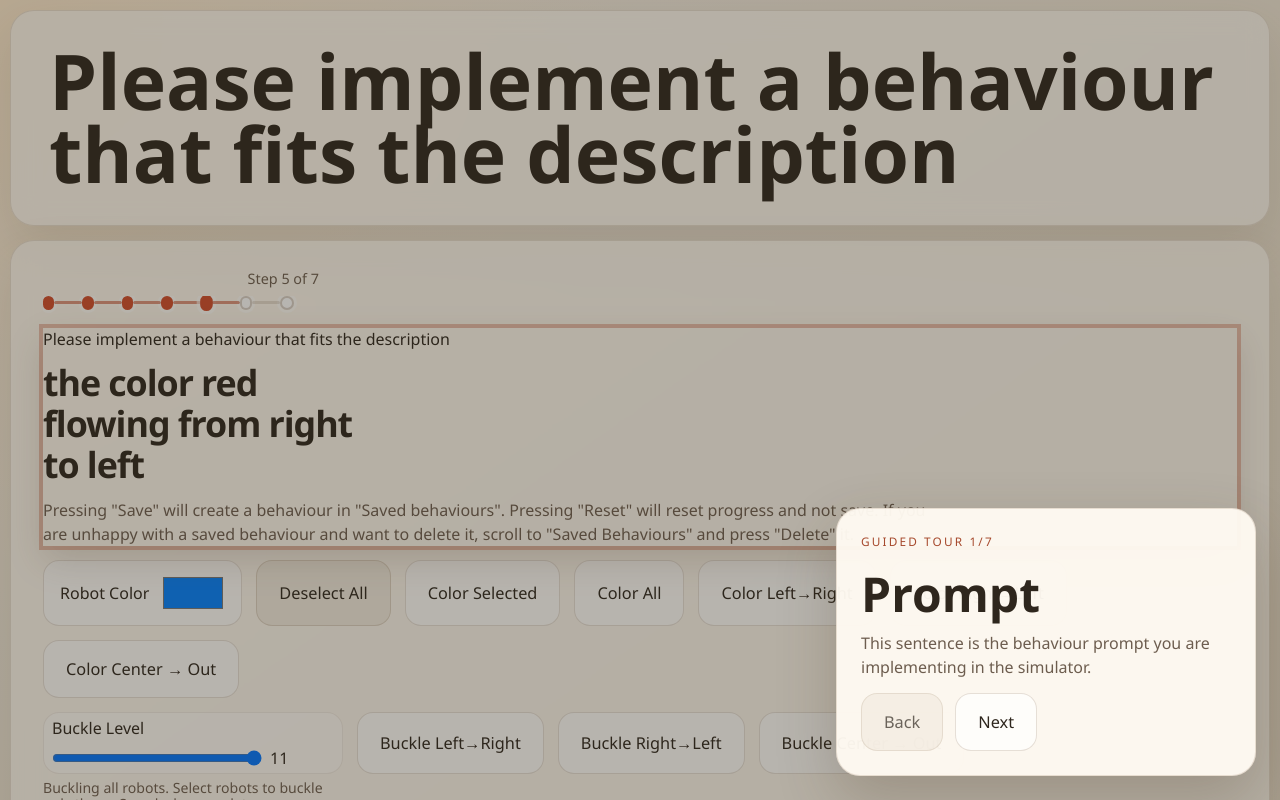
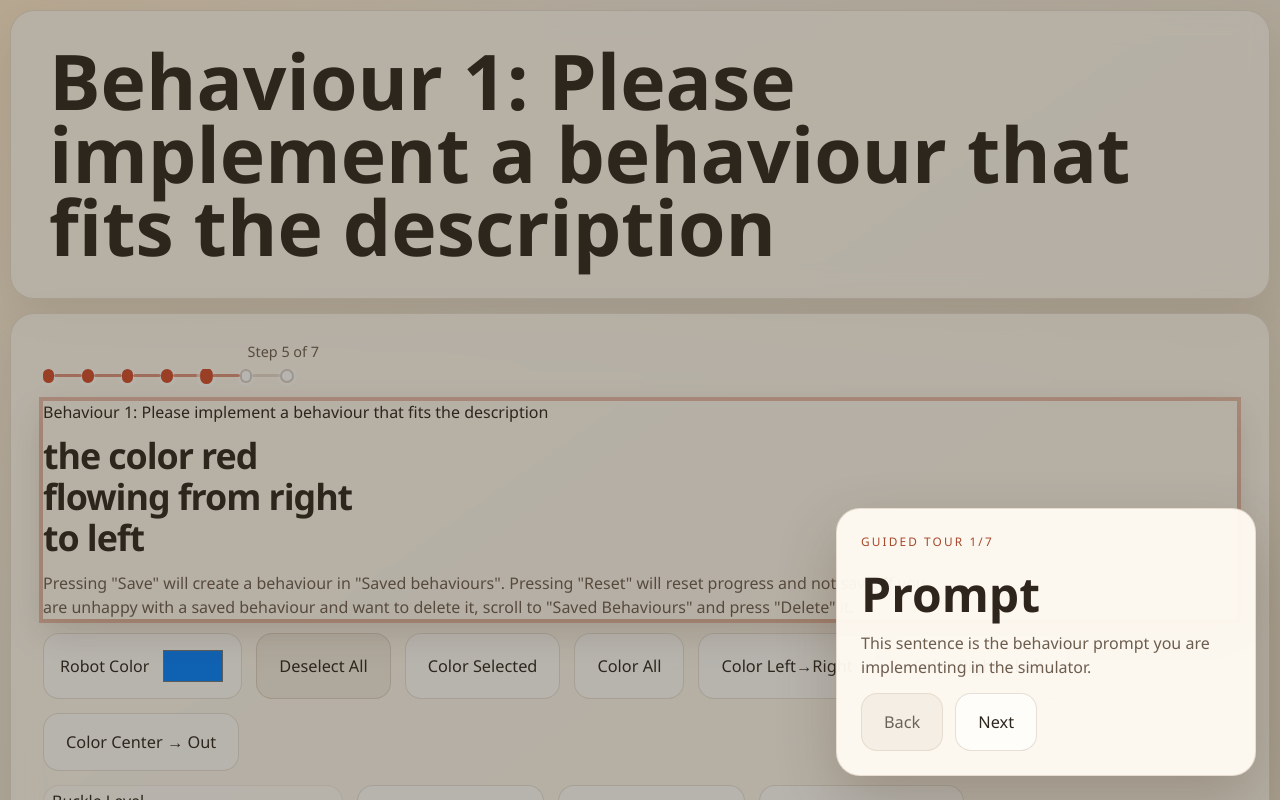
Before and after one commit to MerihanAlhafnawi/SwarmGardenSimulator, a Next.js app: page /implement in a window 1280 px wide. Shown: the top 800 px of the page. Built offline with nearby package versions, Linux system fonts and the light colour scheme; no server answers.

Commit message:
Label provided description steps as behaviour 1 and 2

```diff
--- a/src/app/implement-two/page.tsx
+++ b/src/app/implement-two/page.tsx
@@ -4,6 +4,7 @@ export default function ImplementTwoPage() {
   return (
     <SwarmApplication
       mode="prompt"
+      promptLabel="Behaviour 2"
       promptText="a sun rising over a garden"
       promptSlot="provided-description-2"
       studyStep={5}
--- a/src/app/implement/page.tsx
+++ b/src/app/implement/page.tsx
@@ -4,6 +4,7 @@ export default function ImplementPage() {
   return (
     <SwarmApplication
       mode="prompt"
+      promptLabel="Behaviour 1"
       promptText="the color red flowing from right to left"
       promptNextHref="/implement-two"
       promptSlot="provided-description-1"
--- a/src/components/SwarmApplication.tsx
+++ b/src/components/SwarmApplication.tsx
@@ -199,6 +199,7 @@ export default function SwarmApplication({
   promptNextHref = "/simulation-prepare",
   promptSlot,
   studyStep,
+  promptLabel,
 }: {
   forceTour?: boolean;
   mode?: "design" | "prompt";
@@ -206,6 +207,7 @@ export default function SwarmApplication({
   promptNextHref?: string;
   promptSlot?: string;
   studyStep?: number;
+  promptLabel?: string;
 }) {
   const router = useRouter();
   const [cells, setCells] = useState<Cell[][]>(() => createGrid());
@@ -951,7 +953,7 @@ export default function SwarmApplication({
         <div className="application-hero">
           <h1>
             {mode === "prompt"
-              ? "Please implement a behaviour that fits the description"
+              ? `${promptLabel ? `${promptLabel}: ` : ""}Please implement a behaviour that fits the description`
               : 'Please implement 2 behaviours. All behaviours implemented will show in "Current behaviours".'}
           </h1>
           {mode === "design" ? (
@@ -969,7 +971,10 @@ export default function SwarmApplication({
           </div>
           {mode === "prompt" ? (
             <div className={`field field-wide prompt-panel ${getTourClass("prompt-panel")}`} data-tour-id="prompt-panel">
-              <span>Please implement a behaviour that fits the description</span>
+              <span>
+                {promptLabel ? `${promptLabel}: ` : ""}
+                Please implement a behaviour that fits the description
+              </span>
               <p className="prompt-text">{promptText}</p>
               <p className="implement-note">
                 Pressing &quot;Save&quot; will create a behaviour in &quot;Saved behaviours&quot;. Pressing
```
